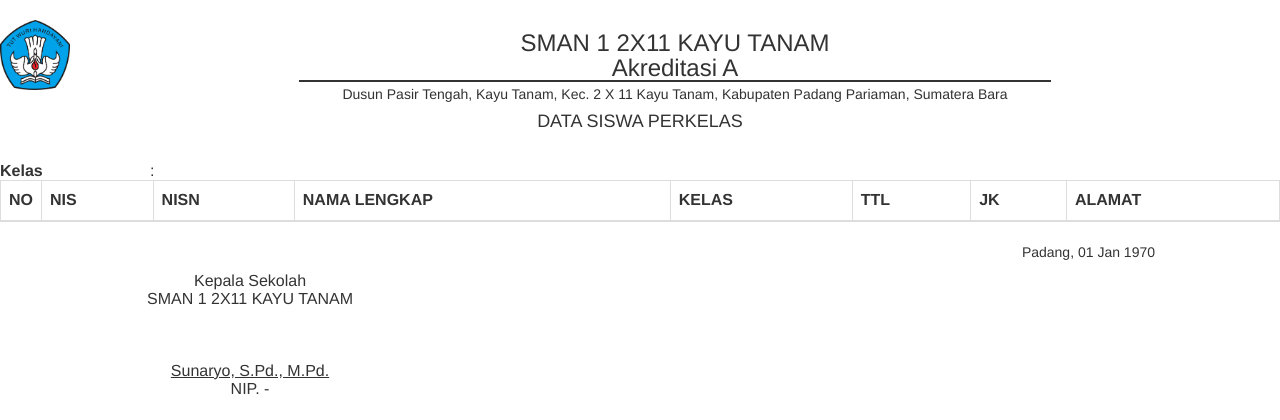
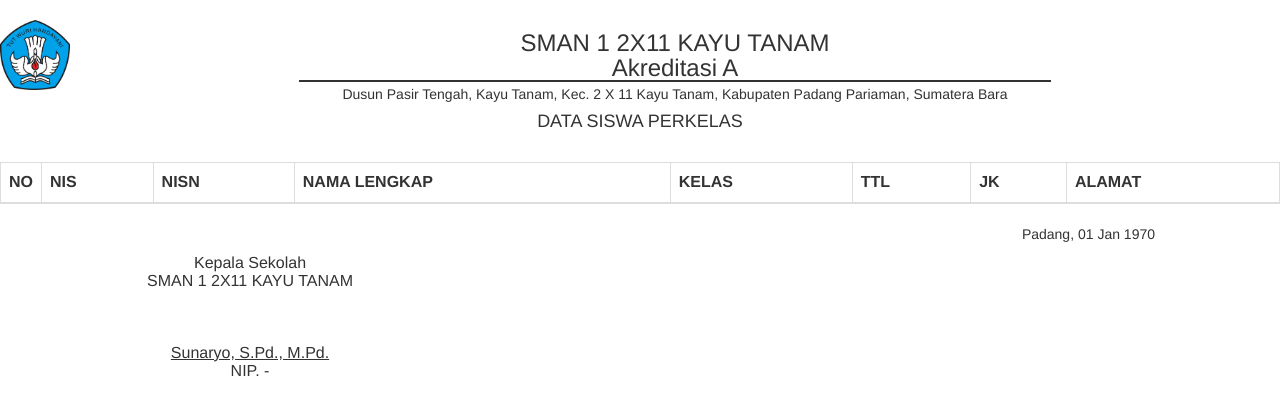
Before and after one commit to Khairul122/JK-WebPengolahanNilaiSiswa-ED, a CodeIgniter app: page /e-raport/index.php/raport/cetak_kelas in a window 1280 px wide. Shown: the top 420 px of the page. Run offline with CodeIgniter, Linux system fonts and the light colour scheme; a user stored in the database is signed in; data comes from the database, SQL or seed files in the repository; data that the repository does not hold is empty; some libraries are stand-ins or nearby versions.

Commit message:
hapus kelas

```diff
--- a/views/nilai_kelas.php
+++ b/views/nilai_kelas.php
@@ -39,9 +39,9 @@ error_reporting(0);
 
 
         <tr>
-        <td width="150"><b>Kelas</b></td>
+        <!-- <td width="150"><b>Kelas</b></td>
 <td width="20">:</td>
-<td width="350"><?=$kelas_nama;?></td>
+<td width="350"><?=$kelas_nama;?></td> -->
 
 </tr>
 
```
